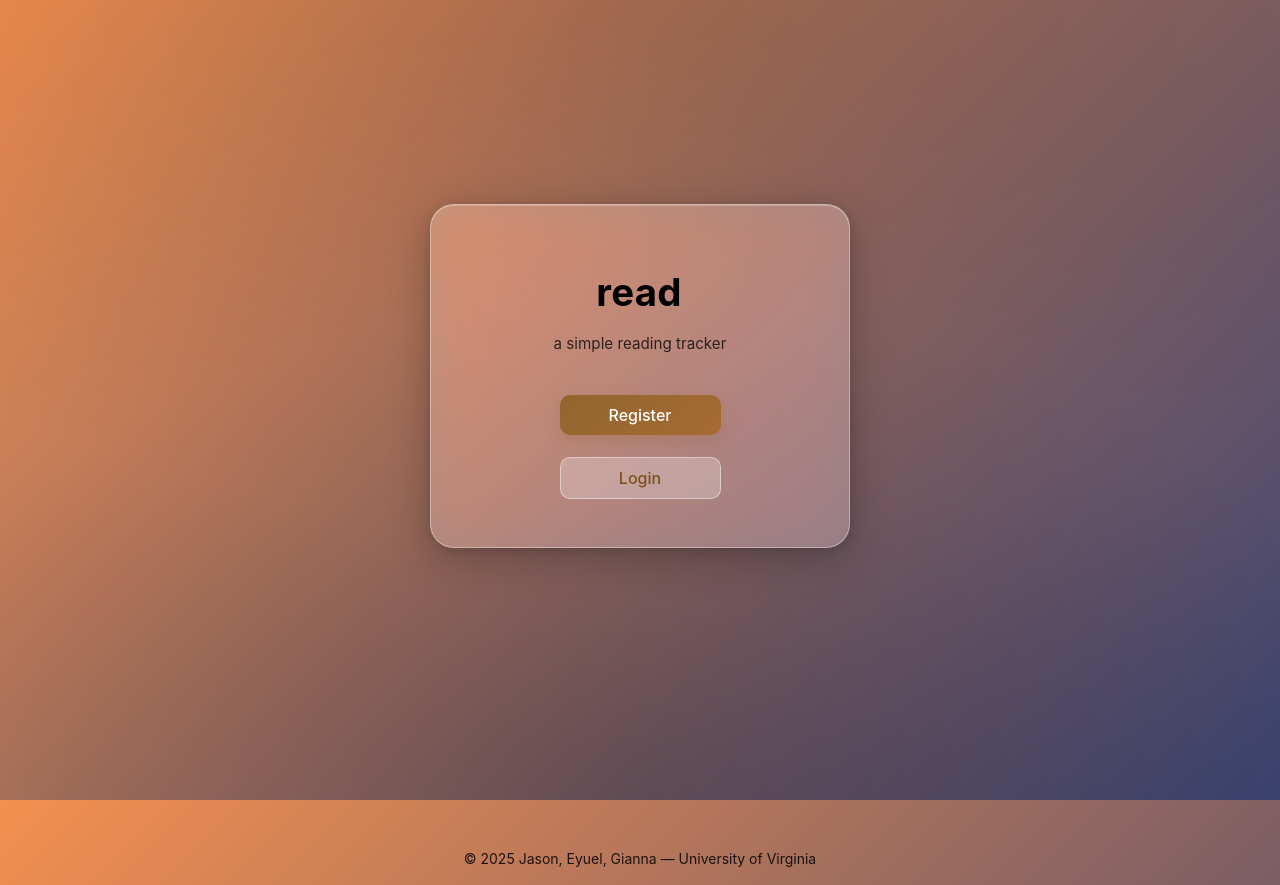
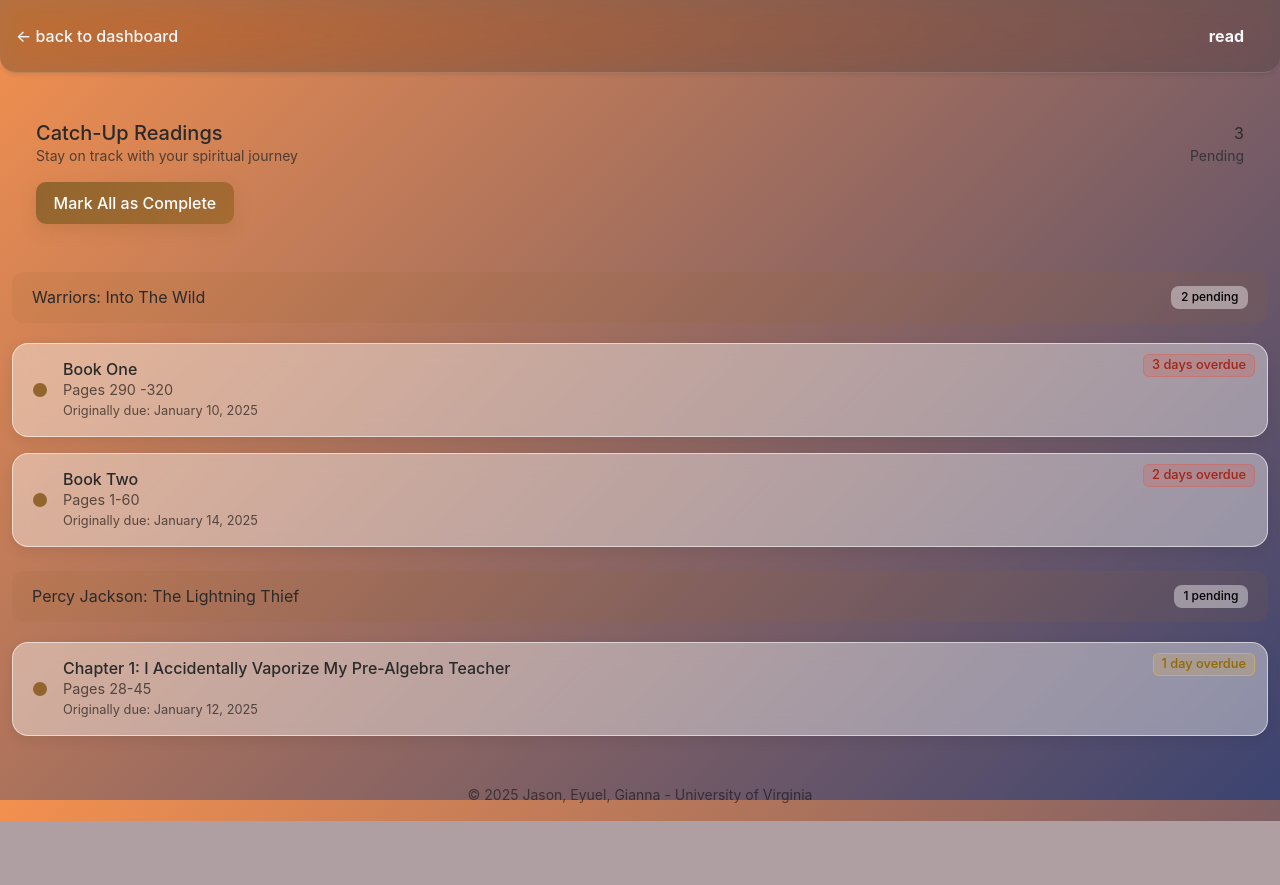
Before and after one commit to jason-dong03/abide, a PHP site: page /index.php?action=catchup in a window 1280 px wide. After the commit the page ends 821 px from the top, so only its background shows below. Run offline with PHP 8.4, Linux system fonts and the light colour scheme; the visitor is signed in with stand-in values (Sample User, id 1); some libraries are stand-ins or nearby versions.

Commit message:
converted catchup.html to php and added case to the controller

```diff
--- a/controllers/ReadController.php
+++ b/controllers/ReadController.php
@@ -27,6 +27,10 @@ final class ReadController {
 
     public function showProfile(): void{
         require __DIR__ . '/../pages/profile.php';
+    }
+
+    public function showCatchup(): void{
+        require __DIR__ . '/../pages/catchup.php';
     }
     public function authUser($mode): void{
          if (!isset($_POST['csrf']) || $_POST['csrf'] !== ($_SESSION['csrf'] ?? '')) {
--- a/index.php
+++ b/index.php
@@ -41,6 +41,10 @@ switch ($action) {
     break;
   case 'logout':
     $controller -> logout();
+    break;
+  case 'catchup':
+    $controller -> showCatchup();
+    break;
   default:
     $controller->showWelcome();
     break;
--- a/pages/catchup.html
+++ b/pages/catchup.php
@@ -1,3 +1,63 @@
+<?php
+declare(strict_types=1);
+
+if (session_status() === PHP_SESSION_NONE) {
+  session_start([
+    'cookie_httponly' => true,
+    'cookie_samesite' => 'Lax',
+    'cookie_secure'   => isset($_SERVER['HTTPS']),
+  ]);
+}
+
+function h(string $s): string {
+  return htmlspecialchars($s, ENT_QUOTES | ENT_SUBSTITUTE, 'UTF-8');
+}
+
+$user = $_SESSION['user'] ?? null;
+if (!$user) {
+  header('Location: /abide/index.php?action=welcome');
+  exit;
+}
+
+$plans = [
+  [
+    'title'   => 'Warriors: Into The Wild',
+    'pending' => 2,
+    'items'   => [
+      [
+        'title'      => 'Book One',
+        'badge'      => 'overdue',
+        'badge_text' => '3 days overdue',
+        'ref'        => 'Pages 290 – 320',
+        'meta'       => 'Originally due: January 10, 2025',
+      ],
+      [
+        'title'      => 'Book Two',
+        'badge'      => 'overdue',
+        'badge_text' => '2 days overdue',
+        'ref'        => 'Pages 1 – 60',
+        'meta'       => 'Originally due: January 14, 2025',
+      ],
+    ],
+  ],
+  [
+    'title'   => 'Percy Jackson: The Lightning Thief',
+    'pending' => 1,
+    'items'   => [
+      [
+        'title'      => 'Chapter 1: I Accidentally Vaporize My Pre-Algebra Teacher',
+        'badge'      => 'due-soon',
+        'badge_text' => '1 day overdue',
+        'ref'        => 'Pages 28 – 45',
+        'meta'       => 'Originally due: January 12, 2025',
+      ],
+    ],
+  ],
+];
+
+$pendingTotal = array_reduce($plans, fn($c, $p) => $c + (int)$p['pending'], 0);
+?>
+
 <!DOCTYPE html>
 <html lang="en">
 <head>
@@ -9,8 +69,8 @@
 
   <link href="https://cdn.jsdelivr.net/npm/bootstrap@5.3.3/dist/css/bootstrap.min.css" rel="stylesheet">
 
-  <link rel="stylesheet" href="../styles/theme.css">
-<link rel="stylesheet" href="../styles/catchup.css">
+  <link rel="stylesheet" href="styles/theme.css">
+  <link rel="stylesheet" href="styles/catchup.css">
 </head>
 <body class="d-flex flex-column min-vh-100">
 
--- a/pages/dashboard.php
+++ b/pages/dashboard.php
@@ -97,7 +97,7 @@ function day_number(string $start, string $end, DateTimeImmutable $today): int {
         <p class="catchup-desc mb-0 subtitle">
           You have <span class="emph">2 missed readings</span>
         </p>
-        <a href="catchup.html" class="stretched-link" aria-label="Access and catch up with late readings" tabindex="0"></a>
+        <a href="/abide/index.php?action=catchup" class="stretched-link" aria-label="Access and catch up with late readings" tabindex="0"></a>
       </div>
     </div>
   </div>
```
